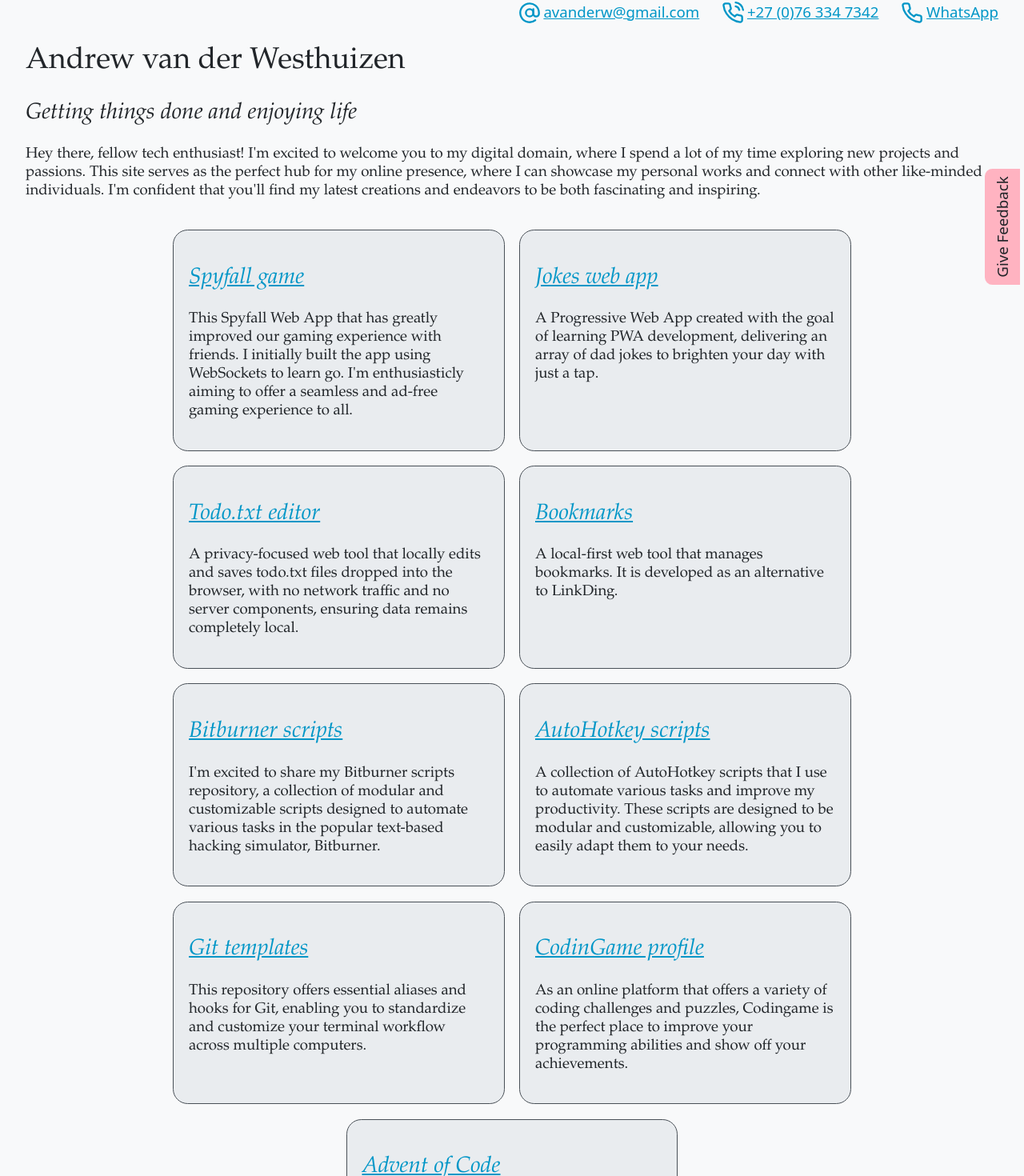
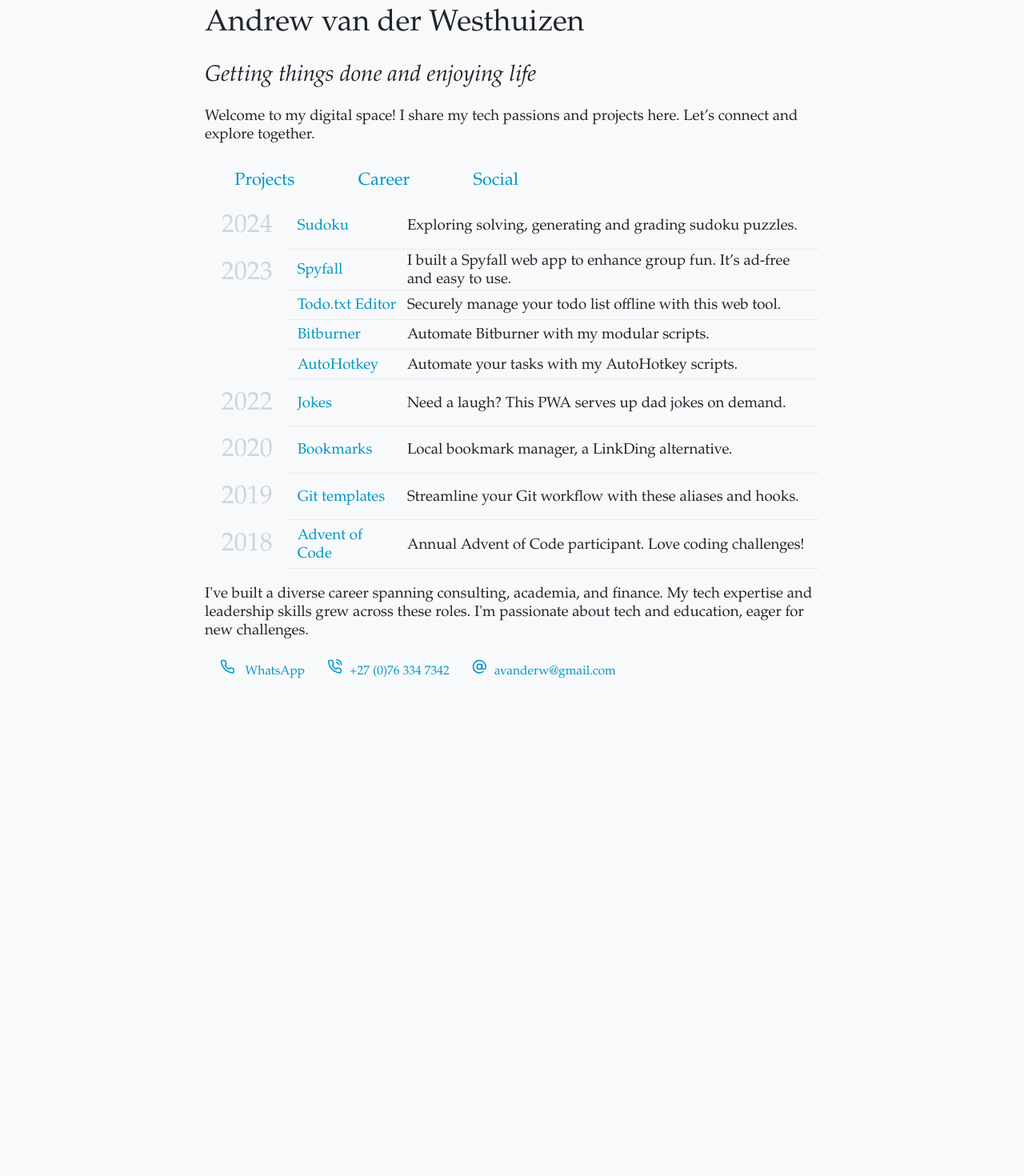
Before and after one commit to avanderw/avanderw.github.io, a SvelteKit app: page / in a window 1280 px wide. Shown: the part 17-1487 px from the top of the page at 80% size. After the commit the page ends 889 px from the top, so only its background shows below. Built offline with nearby package versions, Linux system fonts and the light colour scheme.

Commit message:
Change site to look similar to https://daryl.wakatara.com/

```diff
--- a/src/app.css
+++ b/src/app.css
@@ -63,11 +63,17 @@
 }
 
 body {
-    width: 95%;
+    width: 60%;
     margin: 1rem auto;
     color: var(--primary-9);
     background-color: var(--primary-1);
     font-family: et-book, Palatino, "Palatino Linotype", "Palatino LT STD", "Book Antiqua", Georgia, serif;
+}
+
+@media (orientation: portrait) {
+    body {
+        width: 90%;
+    }
 }
 
 html {
--- a/src/routes/+page.svelte
+++ b/src/routes/+page.svelte
@@ -1,9 +1,5 @@
-<script>
-	import About from './About.svelte';
-	import Contact from './Contact.svelte';
-	import Feedback from './Feedback.svelte';
-	import Link from './Link.svelte';
-	import Tracking from './Tracking.svelte';
+<script lang="ts">
+	let page = 'projects';
 </script>
 
 <svelte:head>
@@ -14,75 +10,163 @@
 	/>
 </svelte:head>
 
-<Contact />
-<Feedback />
 <h1>Andrew van der Westhuizen</h1>
+
 <h2>Getting things done and enjoying life</h2>
 
 <p>
-	Hey there, fellow tech enthusiast! I'm excited to welcome you to my digital domain, where I spend
-	a lot of my time exploring new projects and passions. This site serves as the perfect hub for my
-	online presence, where I can showcase my personal works and connect with other like-minded
-	individuals. I'm confident that you'll find my latest creations and endeavors to be both
-	fascinating and inspiring.
+	Welcome to my digital space! I share my tech passions and projects here. Let’s connect and explore
+	together.
+</p>
+
+<h3><a href="?projects" on:click={() => (page = 'projects')}>Projects</a></h3>
+<h3><a href="?career" on:click={() => (page = 'career')}>Career</a></h3>
+<h3><a href="?social" on:click={() => (page = 'social')}>Social</a></h3>
+
+{#if page === 'projects'}
+	<table>
+		<tr>
+			<td class="year">2024</td>
+			<td><a href="https://avanderw.co.za/sudoku">Sudoku</a></td>
+			<td>Exploring solving, generating and grading sudoku puzzles.</td>
+		</tr>
+		<tr>
+			<td rowspan="4" class="year">2023</td>
+			<td><a href="https://avanderw.co.za/spyfall">Spyfall</a></td>
+			<td>I built a Spyfall web app to enhance group fun. It’s ad-free and easy to use.</td>
+		</tr>
+		<tr>
+			<td><a href="https://avanderw.co.za/todo-txt">Todo.txt Editor</a></td>
+			<td>Securely manage your todo list offline with this web tool.</td>
+		</tr>
+		<tr>
+			<td><a href="https://github.com/avanderw/bitburner-ts">Bitburner</a></td>
+			<td>Automate Bitburner with my modular scripts.</td>
+		</tr>
+		<tr>
+			<td><a href="https://github.com/avanderw/autohotkey">AutoHotkey</a></td>
+			<td>Automate your tasks with my AutoHotkey scripts.</td>
+		</tr>
+		<tr>
+			<td class="year">2022</td>
+			<td><a href="https://avanderw.co.za/joke">Jokes</a></td>
+			<td>Need a laugh? This PWA serves up dad jokes on demand.</td>
+		</tr>
+		<tr>
+			<td class="year">2020</td>
+			<td><a href="https://avanderw.co.za/bookmarks">Bookmarks</a></td>
+			<td>Local bookmark manager, a LinkDing alternative.</td>
+		</tr>
+		<tr>
+			<td class="year">2019</td>
+			<td><a href="https://github.com/avanderw/git-templates">Git templates</a></td>
+			<td>Streamline your Git workflow with these aliases and hooks.</td>
+		</tr>
+		<tr>
+			<td class="year">2018</td>
+			<td><a href="https://avanderw.co.za/advent-of-code">Advent of Code</a></td>
+			<td>Annual Advent of Code participant. Love coding challenges!</td>
+		</tr>
+	</table>
+{/if}
+
+{#if page === 'social'}
+	<table>
+		<tr>
+			<td class="year">2010</td>
+			<td><a href="https://www.linkedin.com/in/avanderw/">LinkedIn</a></td>
+			<td>1 billion members | Manage your professional identity.</td>
+		</tr>
+		<tr>
+			<td class="year">2005</td>
+			<td>
+				<a href="https://www.codingame.com/profile/161aabfa51e53989d7f4fd4d5bcfb712259018">
+					CodinGame
+				</a>
+			</td>
+			<td>Codingame: Level up your coding skills through fun challenges.</td>
+		</tr>
+	</table>
+{/if}
+
+{#if page === 'career'}
+<table>
+	<tr>
+		<td class="year">2014 -</td>
+		<td>Product Head<br/>Development Manager<br/>Scrum Master<br/>Senior Developer</td>
+		<td><a href="https://www.capitecbank.co.za/">Capitec Bank</a></td>
+		<td>Cape Town</td>
+	</tr>
+	<tr>
+		<td class="year">2010 - 2014</td>
+		<td>Senior Developer</td>
+		<td><a href="https://www.sun.ac.za/">University of Stellenbosch</a></td>
+		<td>Cape Town</td>
+	</tr>
+	<tr>
+		<td class="year">2007 - 2010</td>
+		<td>Developer</td>
+		<td><a href="?#" title="Site no longer exists">eSight</a></td>
+		<td>Cape Town</td>
+	</tr>
+	<tr>
+		<td class="year">2003 - 2004</td>
+		<td>Tutor</td>
+		<td><a href="https://www.mastermaths.co.za/">Master Maths</a></td>
+		<td>Cape Town</td>
+	</tr>
+</table>
+{/if}
+
+<p>
+	I've built a diverse career spanning consulting, academia, and finance. My tech expertise and
+	leadership skills grew across these roles. I'm passionate about tech and education, eager for new
+	challenges.
 </p>
 
 <div>
-<Link
-	href="https://avanderw.co.za/spyfall"
-	title="Spyfall game"
-	description="This Spyfall Web App that has greatly improved our gaming experience with friends. I initially built the app using WebSockets to learn go. I'm enthusiasticly aiming to offer a seamless and ad-free gaming experience to all."
-/>
-<Link
-	href="https://avanderw.co.za/joke"
-	title="Jokes web app"
-	description="A Progressive Web App created with the goal of learning PWA development, delivering an array of dad jokes to brighten your day with just a tap."
-/>
-<Link
-	href="https://avanderw.co.za/todo-txt/"
-	title="Todo.txt editor"
-	description="A privacy-focused web tool that locally edits and saves todo.txt files dropped into the browser, with no network traffic and no server components, ensuring data remains completely local."
-/>
-<Link
-	href="https://avanderw.co.za/bookmarks/"
-	title="Bookmarks"
-	description="A local-first web tool that manages bookmarks. It is developed as an alternative to LinkDing."
-/>
-<Link
-	href="https://github.com/avanderw/bitburner-ts"
-	title="Bitburner scripts"
-	description="I'm excited to share my Bitburner scripts repository, a collection of modular and customizable scripts designed to automate various tasks in the popular text-based hacking simulator, Bitburner."
-/>
-<Link
-	href="https://github.com/avanderw/autohotkey"
-	title="AutoHotkey scripts"
-	description="A collection of AutoHotkey scripts that I use to automate various tasks and improve my productivity. These scripts are designed to be modular and customizable, allowing you to easily adapt them to your needs."
-/>
-<Link
-	href="https://github.com/avanderw/git-templates"
-	title="Git templates"
-	description="This repository offers essential aliases and hooks for Git, enabling you to standardize and customize your terminal workflow across multiple computers."
-/>
-<Link
-	href="https://www.codingame.com/profile/161aabfa51e53989d7f4fd4d5bcfb712259018"
-	title="CodinGame profile"
-	description="As an online platform that offers a variety of coding challenges and puzzles, Codingame is the perfect place to improve your programming abilities and show off your achievements."
-/>
-<Link
-	href="https://avanderw.co.za/advent-of-code"
-	title="Advent of Code"
-	description="Every December, I eagerly participate in the Advent of Code, an annual coding challenge. It consists of increasingly complex programming problems, providing a fantastic opportunity for creative problem-solving."
-/>
+	<a
+		aria-label="Chat on WhatsApp"
+		href="https://wa.me/27763347342"
+		title="Please don't just say hello in chat"
+	>
+		<svg><use href="feather-sprite.svg#phone" /></svg> WhatsApp
+	</a>
+	<a href="tel:+27763347342" title="I prefer WhatsApp">
+		<svg><use href="feather-sprite.svg#phone-call" /></svg>+27&nbsp;(0)76&nbsp;334&nbsp;7342
+	</a>
+	<a href="mailto:avanderw@gmail.com" title="Will respond within 48 hours">
+		<svg><use href="feather-sprite.svg#at-sign" /></svg>avanderw@gmail.com
+	</a>
 </div>
-<About />
-<Tracking />
 
 <style>
+	h3 {
+		display: inline-block;
+		margin: 0.5rem 1.5rem;
+	}
 	div {
+		font-size: smaller;
 		display: flex;
-		flex-wrap: wrap;
-		gap: 1rem;
-		justify-content: center;
-		margin-top: 2rem;
+	}
+	svg {
+		width: 1rem;
+		height: 1rem;
+		margin: 0rem 0.5rem;
+	}
+	.year {
+		color: var(--primary-4);
+		padding: 0.5rem 1rem;
+		vertical-align: top;
+		font-size: xx-large;
+		border-bottom: none;
+	}
+	td {
+		border-bottom: 1px dashed var(--primary-3);
+	}
+	a {
+		display: inline-block;
+		padding: 0.25rem 0.5rem;
+		text-decoration: none;
 	}
 </style>
--- a/src/routes/About.svelte
+++ /dev/null
@@ -1,25 +0,0 @@
-<h1>Let us connect</h1>
-<p>
-	I offer consultancy services, specialize in custom development, and create innovative apps. My
-	base of operations is in the vibrant city of Cape Town, South Africa, and I am open to travelling
-	for projects.
-</p>
-<p>
-	I launched my career in the consulting world, utilizing my expertise in Java and front-end
-	technologies to deliver innovative solutions to clients. During this time, one of my clients
-	introduced me to academia. I transitioned into a role as a developer at a university, where I
-	collaborated with educators and researchers to enhance the institution's tech infrastructure.
-	Subsequently, I made another transition, this time to a bank, where I eventually became the head
-	of a fundamental division. This diverse experience honed my technical skills and sharpened my
-	leadership abilities.
-</p>
-<p>
-	I'm passionate about technology and education and look forward to new challenges and opportunities
-	in both fields.
-</p>
-
-<style>
-	p {
-		padding: 0.5drem 0rem;
-	}
-</style>
--- a/src/routes/Contact.svelte
+++ /dev/null
@@ -1,44 +0,0 @@
-<div>
-	<a
-		aria-label="Chat on WhatsApp"
-		href="https://wa.me/27763347342"
-		title="Please don't say just hello in chat"
-	>
-		<svg><use href="feather-sprite.svg#phone" /></svg> WhatsApp</a
-	>
-	<a href="tel:+27763347342" title="I prefer WhatsApp"
-		><svg><use href="feather-sprite.svg#phone-call" /></svg>+27&nbsp;(0)76&nbsp;334&nbsp;7342</a
-	>
-	<a href="mailto:avanderw@gmail.com" title="Will respond within 48 hours"
-		><svg><use href="feather-sprite.svg#at-sign" /></svg>avanderw@gmail.com</a
-	>
-</div>
-
-<style>
-	@media (orientation: landscape) {
-		div {
-			flex-direction: row-reverse;
-			align-items: center;
-			justify-content: right;
-			gap: 1.5rem;
-		}
-	}
-	@media (orientation: portrait) {
-		div {
-			flex-direction: column;
-			align-items: end;
-			justify-content: space-between;
-			gap: 0.5rem;
-		}
-	}
-	div {
-		display: flex;
-		font-family: system-ui, -apple-system, BlinkMacSystemFont, 'Segoe UI', Roboto, Oxygen, Ubuntu,
-			Cantarell, 'Open Sans', 'Helvetica Neue', sans-serif;
-		font-size: normal;
-	}
-	a {
-		display: flex;
-		gap: 0.2rem;
-	}
-</style>
--- a/src/routes/Feedback.svelte
+++ /dev/null
@@ -1,31 +0,0 @@
-<a href="https://avanderw.tplinkdns.com:31026" title="Give feedback about the site">Give Feedback</a>
-
-<style>
-	a {
-		background-color: var(--accent-2);
-		color: var(--primary-9);
-		position: fixed;
-		top: 20rem;
-		transform: rotate(-90deg);
-		transform-origin: top left;
-		text-decoration: none;
-		border-top-left-radius: 0.5rem;
-		border-top-right-radius: 0.5rem;
-		font-family: system-ui, -apple-system, BlinkMacSystemFont, 'Segoe UI', Roboto, Oxygen, Ubuntu,
-			Cantarell, 'Open Sans', 'Helvetica Neue', sans-serif;
-	}
-
-	@media (orientation: portrait) {
-		a {
-			padding: 0.15rem 0.5rem;
-			right: -5.8rem;
-		}
-	}
-
-	@media (orientation: landscape) {
-		a {
-			padding: 0.5rem;
-			right: -5.15rem;
-		}
-	}
-</style>
--- a/src/routes/Link.svelte
+++ /dev/null
@@ -1,20 +0,0 @@
-<script lang="ts">
-	export let href: string;
-	export let title: string;
-	export let description: string;
-</script>
-
-<div>
-	<h2><a {href}>{title}</a></h2>
-	<p>{description}</p>
-</div>
-
-<style>
-	div {
-        width: 375px;
-		border-radius: 1rem;
-		border: solid 1px var(--primary-7);
-		background-color: var(--primary-2);
-		padding: 1rem;
-	}
-</style>
--- a/src/routes/Tracking.svelte
+++ /dev/null
@@ -1,9 +0,0 @@
-<h1>Disclaimer</h1>
-
-<p>
-	I track statistics on my site, but I do not track any personal information. I use a
-	self-hosted instance and I make the data available so that you can <a
-		href="https://tracking.avanderw.co.za/avanderw.co.za/"
-		title="Plausible analytics">see the analytics</a
-	> for yourself.
-</p>
```
